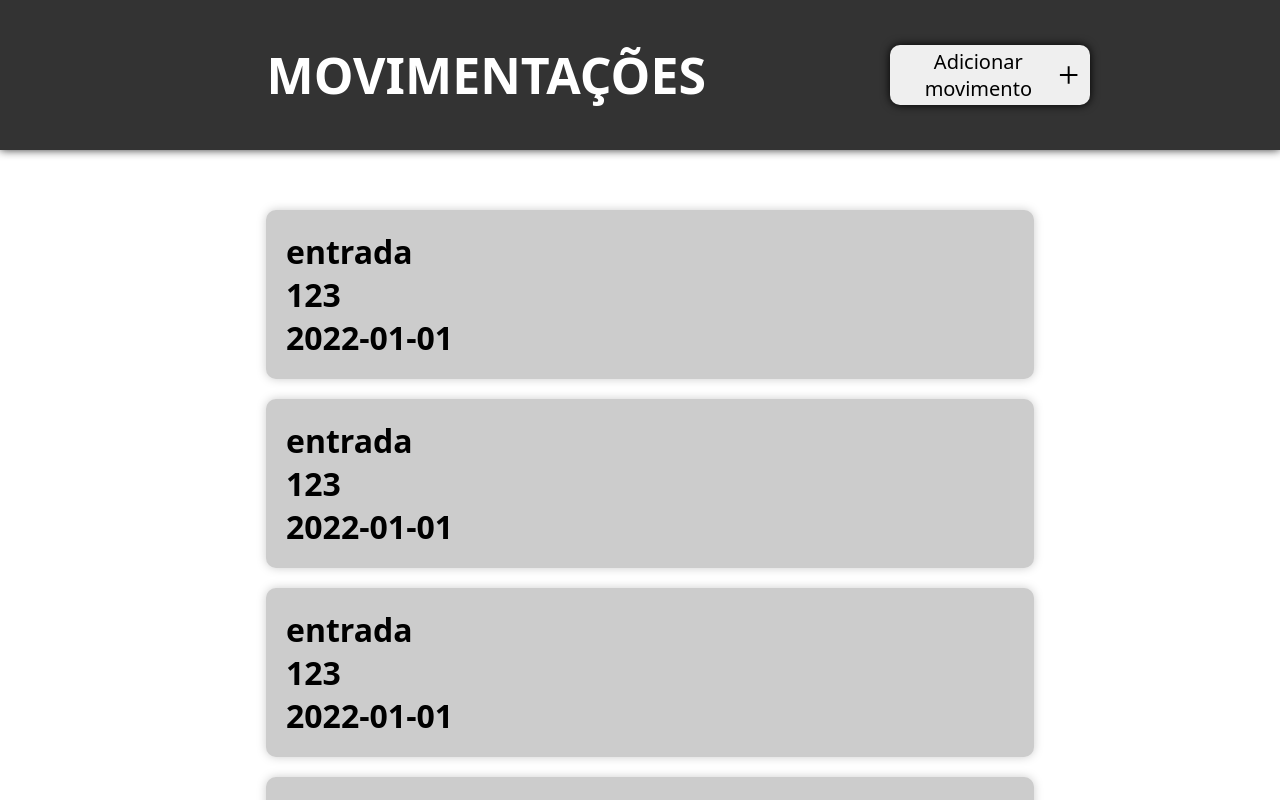
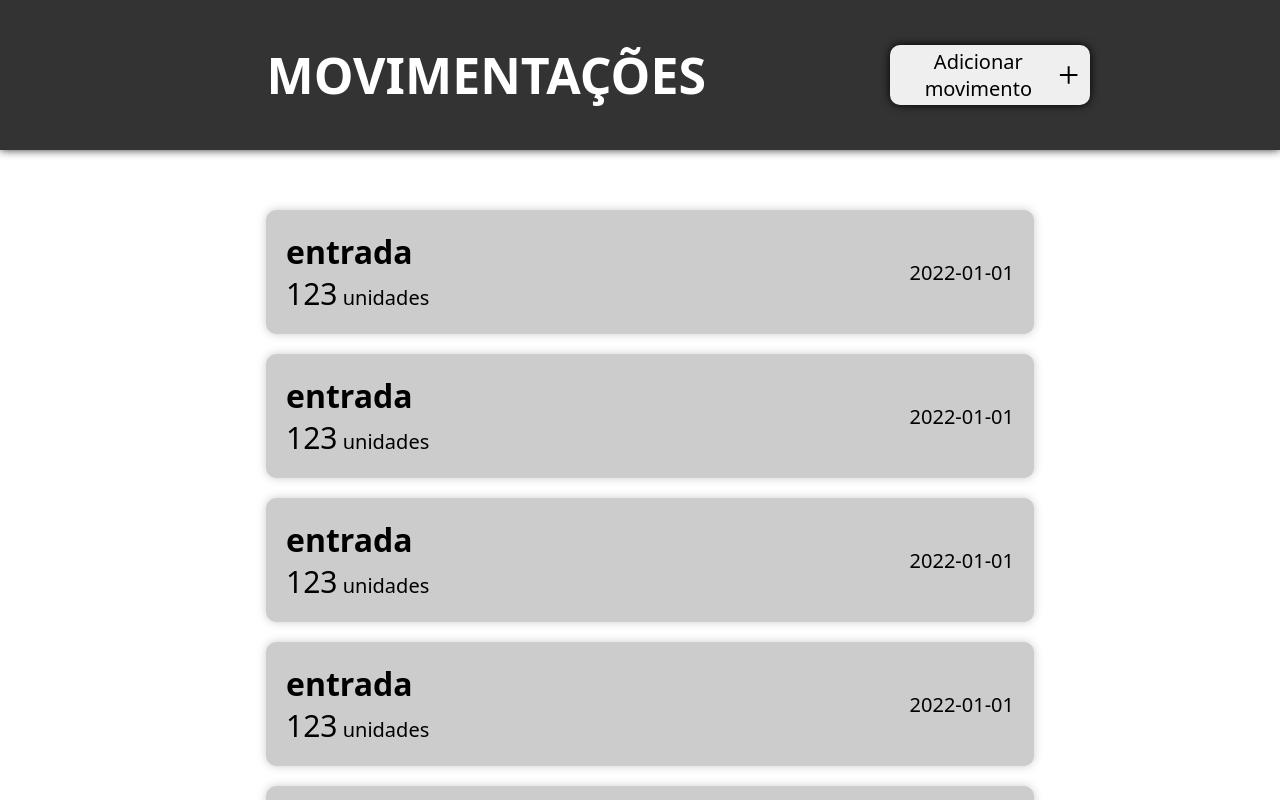
Before and after one commit to BlankSenai/controle-estoque-front, a Vue app: page /1/movimentacoes in a window 1280 px wide. Shown: the top 800 px of the page. Built offline with nearby package versions, Linux system fonts and the light colour scheme; some icons are missing.

Commit message:
edit moves component visual and add date

```diff
--- a/src/components/CreateMovesModal.vue
+++ b/src/components/CreateMovesModal.vue
@@ -4,21 +4,20 @@ import axios from 'axios'
 
 const emit = defineEmits(['modal'])
 
-
 const type = ref('')
 const quantity = ref('')
 const inputColor = ref('solid 1px black')
 
 function validateInputs() {
-    if (type.value === '' || quantity.value == ''
-    ) {
+	if (type.value === '' || quantity.value == '') {
 		inputColor.value = 'solid 1px red'
 	} else {
 		inputColor.value = 'solid 1px black'
 
 		const movement = {
 			tipo: type.value,
-            quantidade: quantity.value
+			quantidade: quantity.value,
+			data: new Date().toLocaleDateString()
 		}
 
 		axios('http://localhost:3000/movimentos', {
@@ -29,7 +28,6 @@ function validateInputs() {
 		emit('modal', false)
 	}
 }
-
 </script>
 
 <template>
@@ -42,14 +40,14 @@ function validateInputs() {
 
 		<div class="input-container">
 			<label>Tipo</label>
-            <select v-model="type" :style="{border: inputColor}">
+			<select v-model="type" :style="{ border: inputColor }">
 				<option value="" selected disabled hidden></option>
 				<option value="entrada">Entrada</option>
 				<option value="saida">Saída</option>
 			</select>
 
 			<label>Quantidade</label>
-            <input v-model="quantity" :style="{border: inputColor}" type="number">
+			<input v-model="quantity" :style="{ border: inputColor }" type="number">
 		</div>
 
 		<button @click="validateInputs" class="btn">Criar Movimento</button>
@@ -98,7 +96,8 @@ h1 {
 	font-size: 60px;
 }
 
-input, select {
+input,
+select {
 	font-size: 26px;
 	padding: 5px;
 	border-radius: 10px;
--- a/src/components/Move.vue
+++ b/src/components/Move.vue
@@ -6,9 +6,13 @@ const props = defineProps(['move'])
 
 <template>
   <div class="move">
+    <div>
       <h1>{{ props.move.tipo }}</h1>
-        <h1>{{ props.move.quantidade }}</h1>
-        <h1>{{ props.move.data }}</h1>
+
+      <p> <span>{{ props.move.quantidade }}</span> unidades</p>
+    </div>
+
+    <p>{{ props.move.data }}</p>
   </div>
 </template>
 
@@ -22,6 +26,9 @@ const props = defineProps(['move'])
   transition: 0.2s;
   filter: drop-shadow(0px 0px 5px #ccc);
   cursor: pointer;
+  display: flex;
+  justify-content: space-between;
+  align-items: center;
 }
 
 p {
@@ -31,4 +38,8 @@ p {
 .move:hover {
   transform: scale(1.02);
 }
+
+span {
+  font-size: 30px;
+}
 </style>
```
Lines whose indentation alone changed are shown as unchanged.
